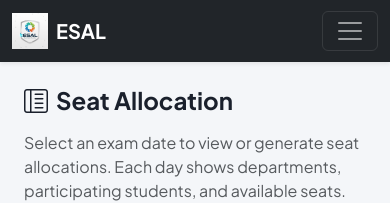
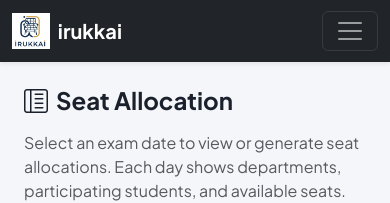
Before and after one commit to ASHWINRAJ1407/ESAL-Seat-allocation, a Flask app: page /allocation/ in a window 390 px wide. Shown: the top 203 px of the page. Run offline with Flask 3, Linux system fonts and the light colour scheme; a user stored in the database is signed in; data comes from the database, SQL or seed files in the repository; some libraries are stand-ins or nearby versions.

Commit message:
Change logo and branding in base.html
Updated logo and branding in the base HTML template.

```diff
--- a/seat allocation/templates/base.html
+++ b/seat allocation/templates/base.html
@@ -46,9 +46,9 @@
     <nav class="navbar navbar-expand-lg navbar-dark bg-dark shadow-sm">
         <div class="container-fluid">
             <a class="navbar-brand d-flex align-items-center gap-2" href="{{ url_for('dashboard.index') }}">
-                <img src="{{ url_for('static', filename='img/esal_logo.png') }}" alt="ESAL" style="height: 36px; width: auto;">
+                <img src="{{ url_for('static', filename='img/irukkai_logo.png') }}" alt="ESAL" style="height: 36px; width: auto;">
                 <span class="d-none d-sm-inline">ESAL – Exam Seat Allocation</span>
-                <span class="d-inline d-sm-none">ESAL</span>
+                <span class="d-inline d-sm-none">irukkai</span>
             </a>
             <button class="navbar-toggler" type="button" data-bs-toggle="collapse" data-bs-target="#navbarNav">
                 <span class="navbar-toggler-icon"></span>
```
